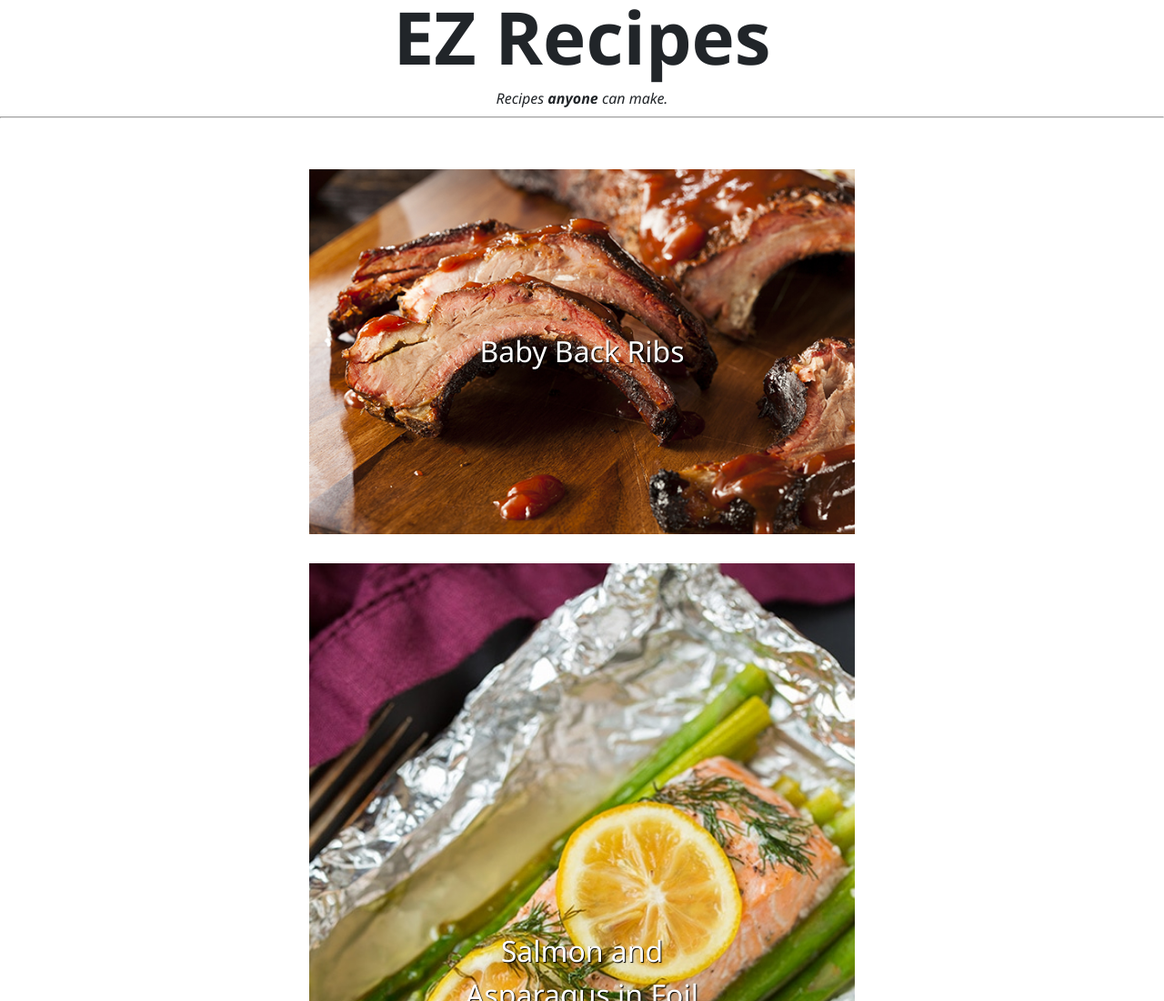
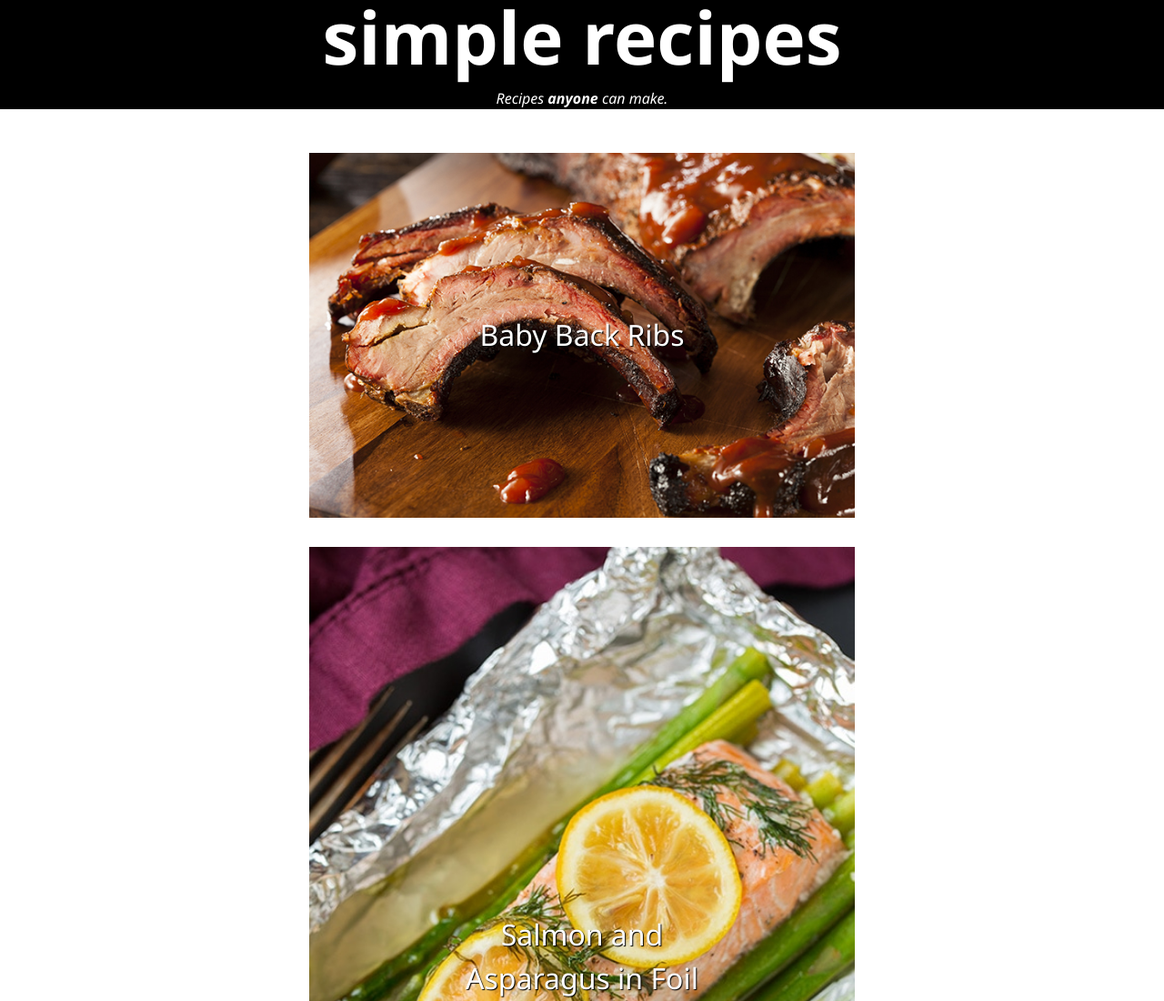
Before and after one commit to tgj/odin-recipes, a plain HTML site: page index.html in a window 1280 px wide. Shown: the top 1100 px of the page at 91% size. Drawn offline with Linux system fonts and the light colour scheme.

Commit message:
Update title and description of home page

```diff
--- a/index.html
+++ b/index.html
@@ -5,12 +5,13 @@
   <meta http-equiv="X-UA-Compatible" content="IE=edge">
   <meta name="viewport" content="width=device-width, initial-scale=1.0">
   <link rel="stylesheet" href="style.css">
-  <title>EZ Recipes</title>
+  <title>simple recipes</title>
 </head>
 <body>
-  <h1 class="page-title">EZ Recipes</h1>
-  <p class="description"><em>Recipes <strong>anyone</strong> can make.</em></p>
-  <hr />
+  <div class="header">
+    <h1 class="page-title">simple recipes</h1>
+    <p class="description"><em>Recipes <strong>anyone</strong> can make.</em></p>
+  </div>
   <div class="recipe-container">
    <ul class="no-list-style no-padding">
       <li class="recipe-preview">
--- a/style.css
+++ b/style.css
@@ -83,7 +83,6 @@ body {
 .page-title {
   font-size: 5rem;
   font-weight: 700;
-  color: #212529;
   margin-bottom: 1rem;
   text-align: center;
   line-height: 1.0em;
@@ -142,3 +141,8 @@ body {
   align-items: center;
   justify-content: center;
 }
+
+.header {
+  background-color: black;
+  color: white;
+}
```
